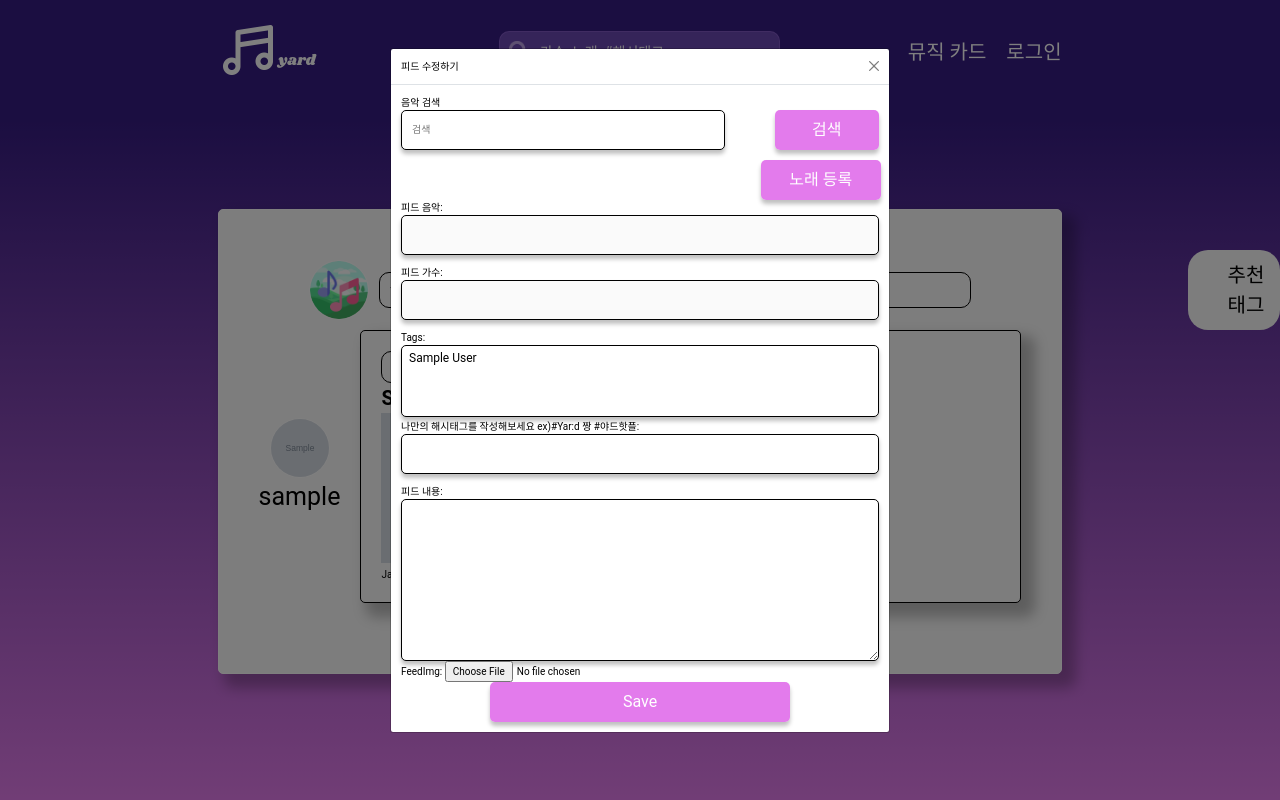
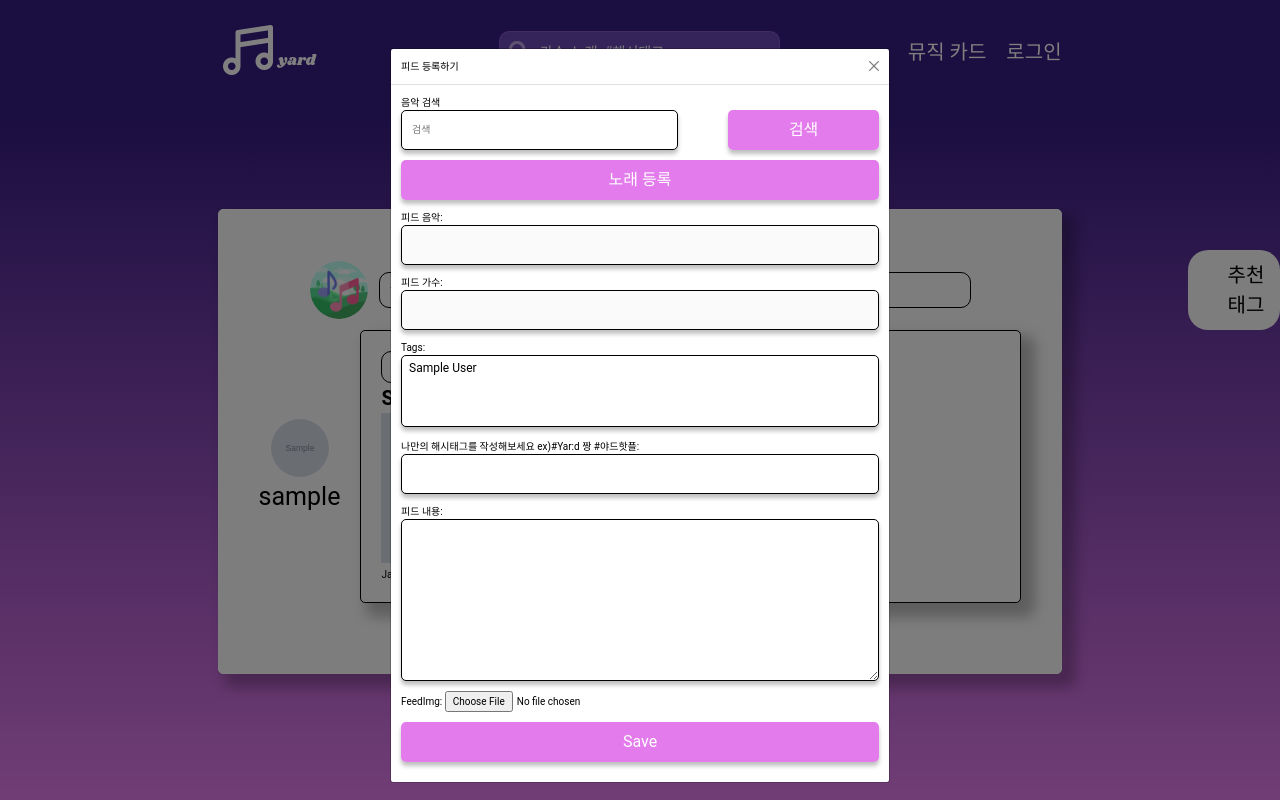
Before and after one commit to jnl1128/Yard, a Django app: page /list/ in a window 1280 px wide, after a click that opens the changed part. Run offline with Django 4.2, Linux system fonts and the light colour scheme; tables that the repository leaves empty hold one stand-in row (values such as "Sample post"); grey boxes marked "Sample" are stand-in pictures; parts of the project's set-up code (start-up, migrations or seed data) failed here and were passed over; some libraries are stand-ins or nearby versions; some web fonts are replaced.

Commit message:
[STYLE] 피드 폼 버튼 크기 조정

```diff
--- a/static/css/feed.css
+++ b/static/css/feed.css
@@ -296,7 +296,7 @@
 }
 
 
-#feedForm .searchDiv>div>button, #registerMusic, .saveFeedForm{
+#feedForm .searchDiv>div>button, .feedRegisterMusic, .saveFeedForm{
   margin-left: 5rem;
   font-size: 16px;
   background-color: rgba(219, 86, 231, 0.78);
@@ -311,12 +311,11 @@
   line-height: 4rem;
 }
 .saveFeedForm{
+  width: 100%;
   margin: 0 auto;
+  margin-bottom: 1rem;
 }
 
-#registerMusic{
-  margin-left: 36rem;
-}
 
 .form-control{
   border: none !important;
--- a/static/js/feedpage.js
+++ b/static/js/feedpage.js
@@ -30,6 +30,7 @@ musicArtistInput.classList.add('musicArtistInput')
 
 const ptag = feedFormB.querySelectorAll('p')
 const tagSelection = ptag[2].querySelector('select')
+ptag[2].style.marginBottom = '1rem'
 tagSelection.style.width = '100%';
 tagSelection.style.borderRadius = '0.5rem';
 tagSelection.style.border = '0.1rem solid black'
@@ -41,9 +42,12 @@ tagOptions.forEach((option)=>{
 })
 ptag[3].style.display= 'flex'
 ptag[3].style.flexDirection = 'column'
+
+
 ptag[4].style.display= 'flex'
 ptag[4].style.flexDirection = 'column'
-
+ptag[4].style.marginBottom = '1rem'
+ptag[5].style.marginBottom = '1rem'
 const hashTagInput = ptag[3].querySelector('input')
 //hashTagInput.classList.add('form-white-btn')
 hashTagInput.style.width = '100%'
--- a/templates/feedSearch.html
+++ b/templates/feedSearch.html
@@ -187,7 +187,7 @@
   <div class="modal-dialog">
     <div class="modal-content">
       <div class="modal-header">
-        <h5 class="modal-title" style="color: black;">피드 수정하기</h5>
+        <h5 class="modal-title" style="color: black;">피드 등록하기</h5>
         <button type="button" class="btn-close" data-bs-dismiss="modal" aria-label="Close"></button>
       </div>
       <div class="modal-body">
@@ -195,15 +195,15 @@
           <form class="searchDiv" action="methods" enctype="multipart/form-data">
             <label for="songinfo">음악 검색</label>
             <div>
-              <input type="text" id="songinfo" style="width: 120%;" class="whatToSearch" placeholder="검색" autocomplete="off" />
+              <input type="text" id="songinfo" style="width: 140%;" class="whatToSearch" placeholder="검색" autocomplete="off" />
               <input type="text" style="display: none" />
-              <button type="button" class="" style="width: 40%;" onclick="addMusicList()">검색</button>
+              <button type="button" style="width: 80%;" onclick="addMusicList()">검색</button>
             </div>
           </form>
         </div>
         <div class="musicListList"></div>
 
-        <button id="registerMusic" style="width: 25%;" onclick="registerMusic()">노래 등록</button>
+        <button id="registerMusic" class="saveFeedForm" onclick="registerMusic()">노래 등록</button>
         <form method="POST" class="post-form" enctype="multipart/form-data">
 
           {% csrf_token %} {{ form.as_p }}
```
Also changed, not shown: templates/updateFeed.html (+4 -4 lines).
